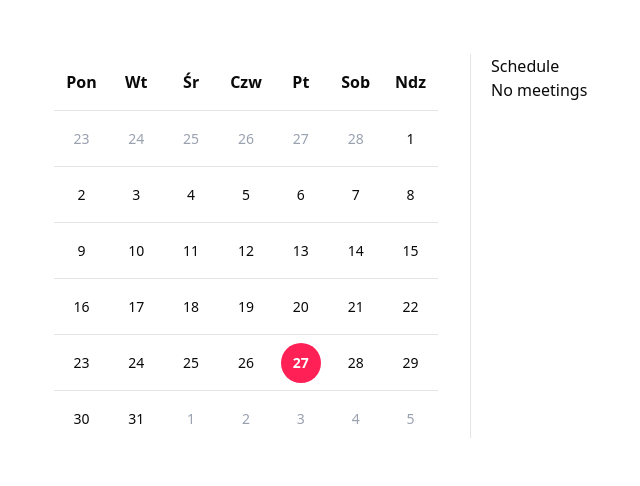
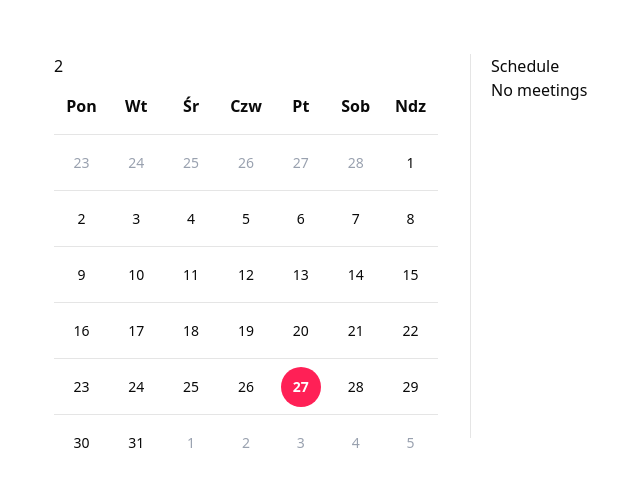
Before and after one commit to misiek869/Miasto_Pracownia_Foundation_Website, a Next.js app: page /kalendarz in a window 1280 px wide. Shown: the part 154-640 px from the top of the page, without its empty margins (186-826 px from the left). Built offline with nearby package versions, Linux system fonts and the light colour scheme; a web font is replaced by a local one.

Commit message:
show month

```diff
--- a/components/Calendar.tsx
+++ b/components/Calendar.tsx
@@ -1,5 +1,10 @@
+'use client'
+
 import { cn } from '@/lib/utils'
 import { generateDate } from '@/utils'
+import dayjs, { Dayjs } from 'dayjs'
+import { useState } from 'react'
+import { MdToday } from 'react-icons/md'
 import { v4 as uuidv4 } from 'uuid'
 
 const events = [
@@ -47,12 +52,15 @@ const events = [
 
 const Calendar = () => {
 	const days = ['Pon', 'Wt', 'Śr', 'Czw', 'Pt', 'Sob', 'Ndz']
-
-	console.log(generateDate())
+	const currentDate = dayjs()
+	const [today, setToday] = useState(currentDate)
 
 	return (
 		<div className='flex mx-auto  gap-8 h-screen items-center'>
 			<div className='w-96 h-96'>
+				<div className=''>
+					<h1 className=''>{today.month()}</h1>
+				</div>
 				<div className='w-full grid grid-cols-7 text-md font-semibold'>
 					{days.map((day, index) => {
 						return (
```
